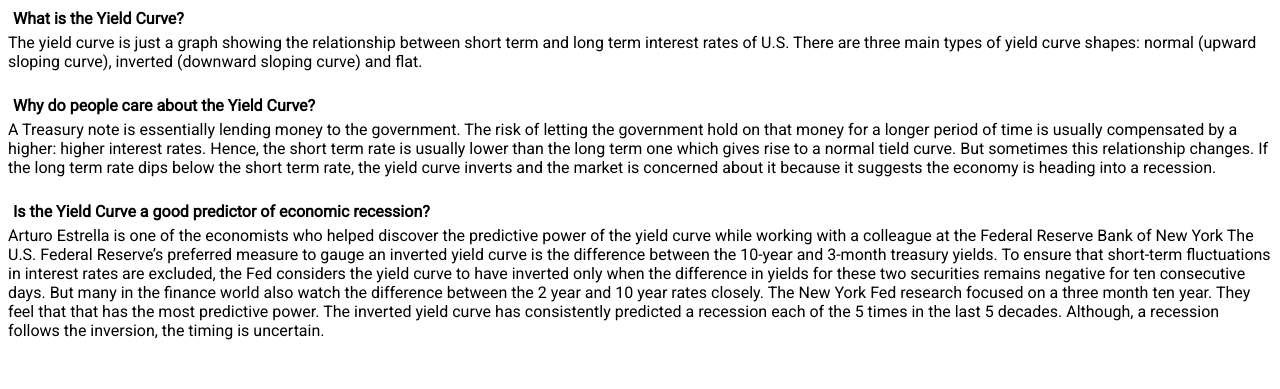
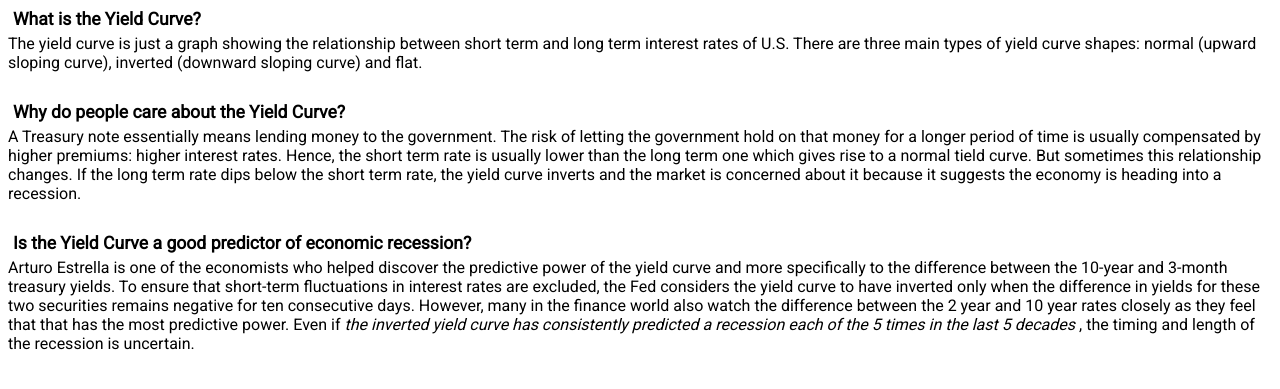
Before and after one commit to nab-126/yield-curve, a Node server app: page / in a window 1280 px wide. Shown: the part 278-667 px from the top of the page. Run offline with Node 20, Linux system fonts and the light colour scheme.

Commit message:
changed README.md, added nodejs to package.json and updated answers on website

```diff
--- a/package.json
+++ b/package.json
@@ -4,6 +4,7 @@
   "description": "This is the Yield Curve app by Nabeel Hingun",
   "main": "main.js",
   "scripts": {
+    "start": "node server.js",
     "test": "echo \"Error: no test specified\" && exit 1"
   },
   "keywords": [
--- a/public/style.css
+++ b/public/style.css
@@ -30,8 +30,9 @@ html {
 .question {
     margin: 5px;
     font-weight: bold;
+    font-size: 1.1rem;
 }
 
 .answer {
-    margin: 5px 0 25px 0;
+    margin: 5px 0 30px 0;
 }
--- a/views/index.ejs
+++ b/views/index.ejs
@@ -22,9 +22,9 @@
         </div>
         <div>
             <p class="question">Why do people care about the Yield Curve?</p>
-            <p class="answer"> A Treasury note is essentially lending money to the government.
+            <p class="answer"> A Treasury note essentially means lending money to the government.
                 The risk of letting the government hold on that money for a longer
-                period of time is usually compensated by a higher: higher
+                period of time is usually compensated by higher premiums: higher
                 interest rates. Hence, the short term rate is usually lower than
                 the long term one which gives rise to a normal tield curve.
 
@@ -36,21 +36,19 @@
         <div>
             <p class="question">Is the Yield Curve a good predictor of economic recession?</p>
             <p class="answer"> Arturo Estrella is one of the economists who helped discover the
-                predictive power of the yield curve while working with a colleague at the
-                Federal Reserve Bank of New York
-                The U.S. Federal Reserve’s preferred measure to gauge an inverted
-                yield curve is the difference between the 10-year and 3-month treasury
-                yields. To ensure that short-term fluctuations in interest rates are excluded,
-                the Fed considers the yield curve to have inverted only when the difference
-                in yields for these two securities remains negative for ten consecutive days.
+                predictive power of the yield curve and more specifically to the difference
+                between the 10-year and 3-month treasury yields. To ensure that short-term
+                fluctuations in interest rates are excluded, the Fed considers the yield
+                curve to have inverted only when the difference in yields for these two
+                securities remains negative for ten consecutive days.
 
-                But many in the finance world also watch the difference between the 2 year
-                and 10 year rates closely.
-                The New York Fed research focused on a three month ten year.
-                They feel that that has the most predictive power.
-                The inverted yield curve has consistently predicted a recession
-                each of the 5 times in the last 5 decades. Although, a recession
-                follows the inversion, the timing is uncertain.</p>
+                However, many in the finance world also watch the difference between the 2 year
+                and 10 year rates closely as they feel that that has the most predictive power.
+
+                Even if
+                <i>the inverted yield curve has consistently predicted a recession
+                each of the 5 times in the last 5 decades
+                </i>, the timing and length of the recession is uncertain.</p>
         </div>
         <script>
             async function plotTreasuryData() {
```
Also changed, not shown: README.md.
